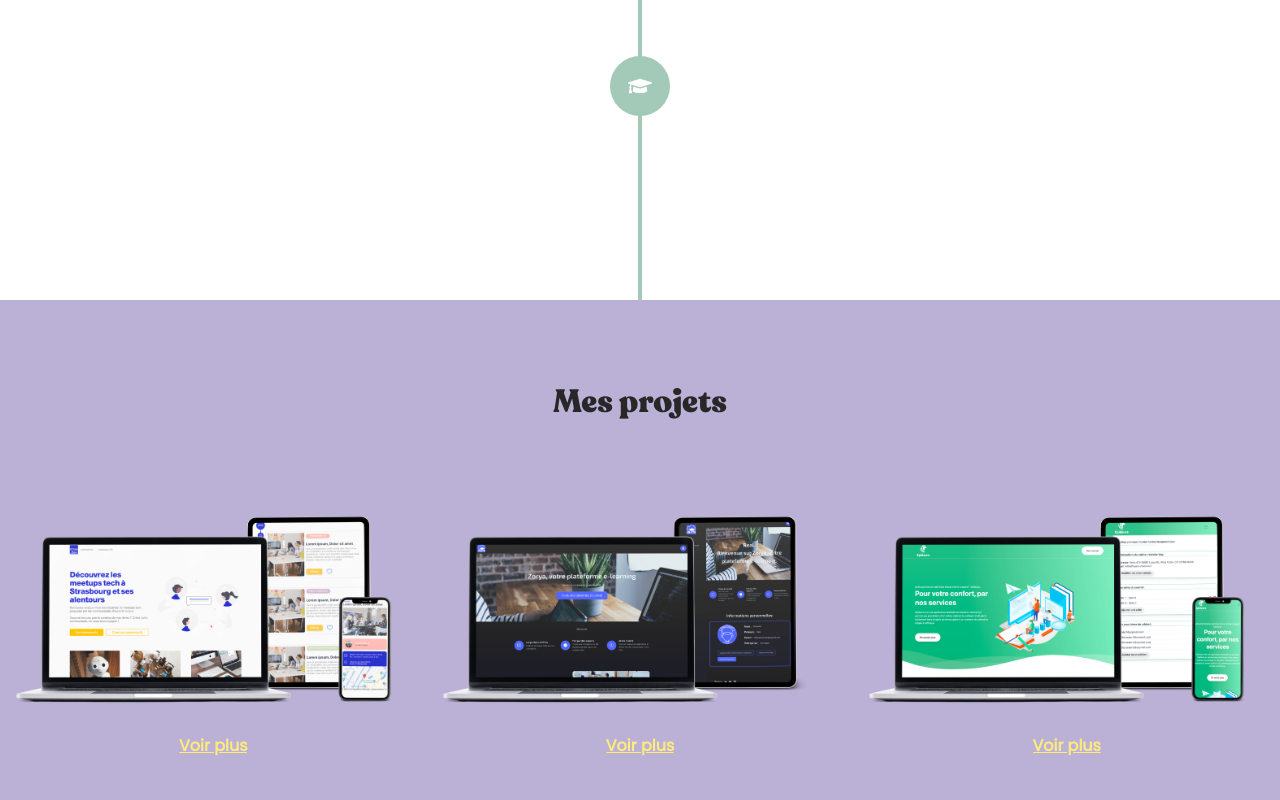
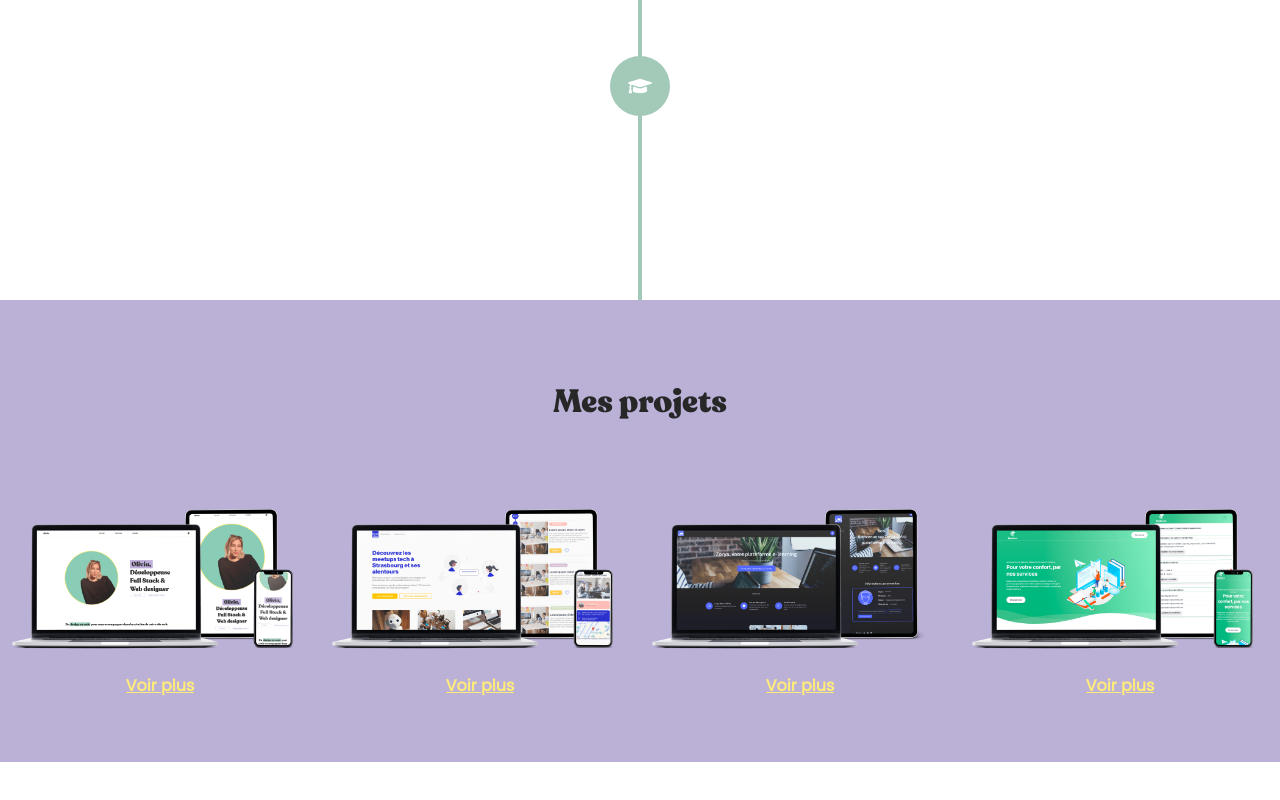
Before and after one commit to Lxvia/portfolio, a React (Create React App) app: page / in a window 1280 px wide. Shown: the part 2570-3370 px from the top of the page. After the commit the page ends 3332 px from the top, so only its background shows below. Built offline with nearby package versions, Linux system fonts and the light colour scheme.

Commit message:
add project

```diff
--- a/src/data/projects.js
+++ b/src/data/projects.js
@@ -1,6 +1,7 @@
 import epidaure from "../assets/images/mockups/mockup_epidaure.png";
 import zorya from "../assets/images/mockups/mockup_zorya.png";
 import strasdev from "../assets/images/mockups/mockup_strasdev.png";
+import portfolio from "../assets/images/mockups/mockup_portfolio.png";
 
 const projects = [
   {
@@ -27,6 +28,14 @@ const projects = [
     description:
       <p>Stras Dev est un site regroupant tous les évenenements du Grand-Est en lien avec le monde de l'informatique, qui jusqu'a présent étaient dispatchés sur plusieurs plateformes.<br/><br/> Je l'ai réalisé pour Capitale Dev (de Google Developers Group Strasbourg), association dans laquelle j'occupe le poste de Développeuse Full-Stack. <br/>J'ai utilisé Firebase pour le Back-End et l'hebergement, puis React.js pour le Front-End.</p>,
   },
+  {
+    title: "Portfolio",
+    status: " ",
+    photo: portfolio,
+    slug: "portfolio",
+    description:
+      <p>Mon porfolio personnel, sur lequel vous êtes entrain de consulter cette page. Je l'ai réalisé avec React JS.</p>,
+  },
 ];
 
 export default projects;
```
Also changed, not shown: src/assets/images/mockups/mockup_portfolio.png (added).
